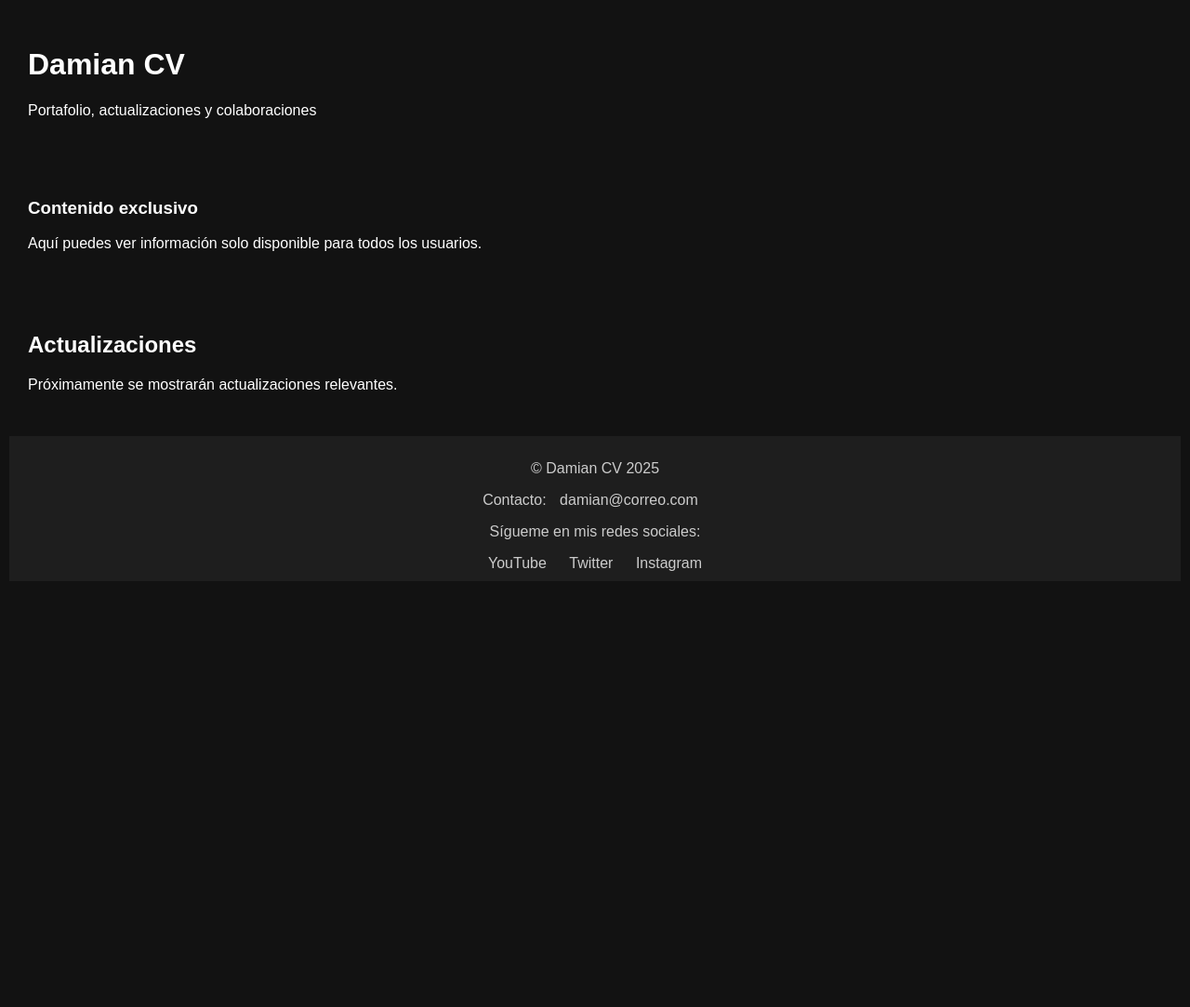
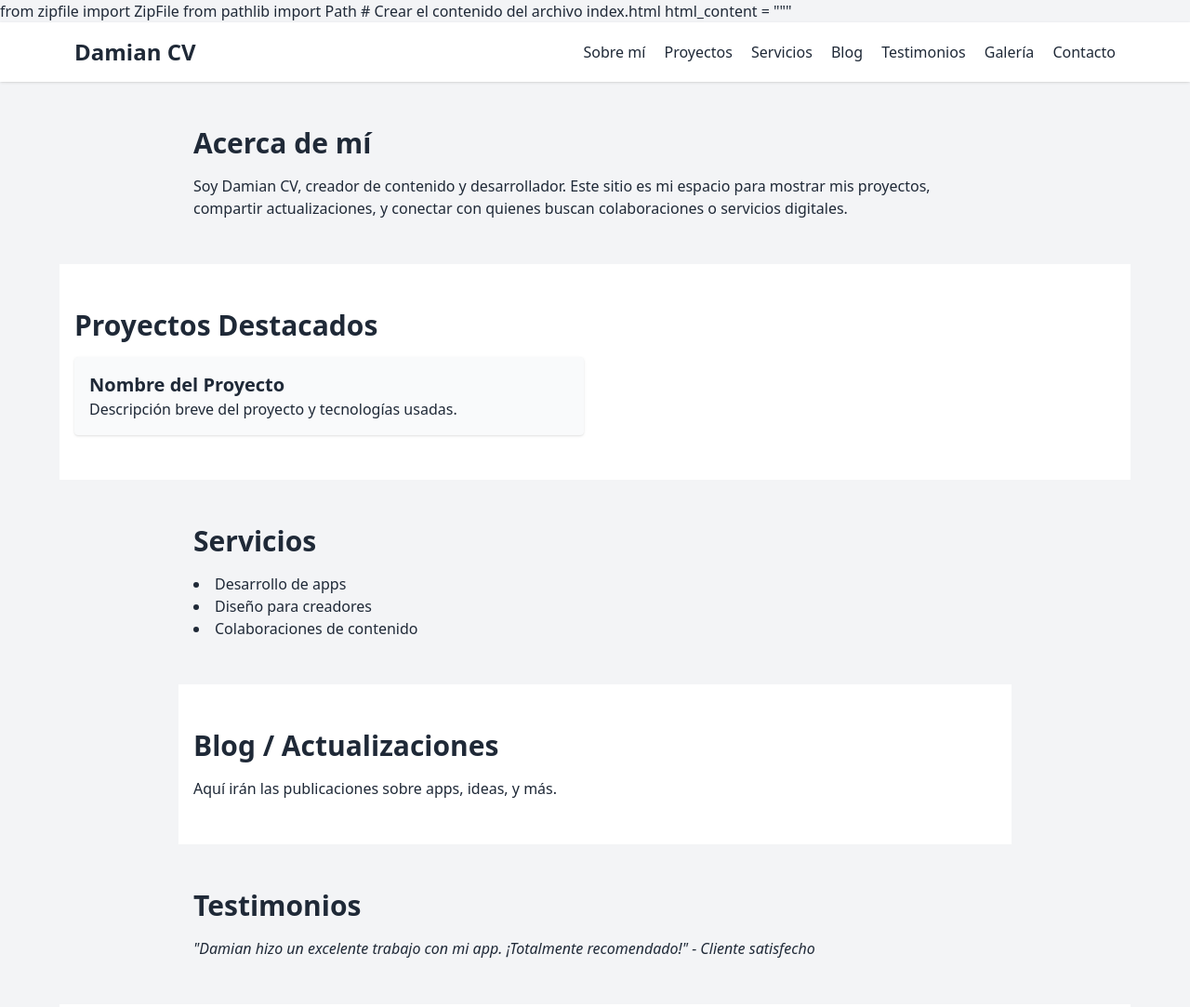
Before and after one commit to ALCACHOFA24/Folder, a plain HTML site: page index.html in a window 1280 px wide. Shown: the top 1083 px of the page at 93% size. Before the commit the page ends 800 px from the top, so only its background shows below. Drawn offline with nearby package versions, Linux system fonts and the light colour scheme.

Commit message:
Update index.html

```diff
--- a/index.html
+++ b/index.html
@@ -1,72 +1,108 @@
+from zipfile import ZipFile
+from pathlib import Path
+
+# Crear el contenido del archivo index.html
+html_content = """
 <!DOCTYPE html>
 <html lang="es">
+<head>
+  <meta charset="UTF-8" />
+  <meta name="viewport" content="width=device-width, initial-scale=1.0" />
+  <title>Damian CV | Portafolio</title>
+  <script src="https://cdn.tailwindcss.com"></script>
+</head>
+<body class="bg-gray-100 text-gray-800 font-sans">
+  <header class="bg-white shadow sticky top-0 z-50">
+    <div class="max-w-6xl mx-auto px-4 py-4 flex justify-between items-center">
+      <h1 class="text-2xl font-bold">Damian CV</h1>
+      <nav class="space-x-4">
+        <a href="#sobre-mi" class="hover:text-blue-500">Sobre mí</a>
+        <a href="#proyectos" class="hover:text-blue-500">Proyectos</a>
+        <a href="#servicios" class="hover:text-blue-500">Servicios</a>
+        <a href="#blog" class="hover:text-blue-500">Blog</a>
+        <a href="#testimonios" class="hover:text-blue-500">Testimonios</a>
+        <a href="#galeria" class="hover:text-blue-500">Galería</a>
+        <a href="#contacto" class="hover:text-blue-500">Contacto</a>
+      </nav>
+    </div>
+  </header>
 
-<head>
-    <meta charset="UTF-8">
-    <meta name="viewport" content="width=device-width, initial-scale=1.0">
-    <title>Damian CV - Portafolio</title>
-    <style>
-        body {
-            font-family: Arial, sans-serif;
-            margin: 0;
-            padding: 0;
-            background-color: #121212;
-            color: white;
-        }
+  <section id="sobre-mi" class="py-12 px-4 max-w-4xl mx-auto">
+    <h2 class="text-3xl font-bold mb-4">Acerca de mí</h2>
+    <p>Soy Damian CV, creador de contenido y desarrollador. Este sitio es mi espacio para mostrar mis proyectos, compartir actualizaciones, y conectar con quienes buscan colaboraciones o servicios digitales.</p>
+  </section>
 
-        header,
-        section,
-        footer {
-            padding: 20px;
-            margin: 10px;
-        }
+  <section id="proyectos" class="py-12 bg-white px-4 max-w-6xl mx-auto">
+    <h2 class="text-3xl font-bold mb-4">Proyectos Destacados</h2>
+    <div class="grid md:grid-cols-2 gap-6">
+      <div class="p-4 bg-gray-50 rounded shadow">
+        <h3 class="text-xl font-semibold">Nombre del Proyecto</h3>
+        <p>Descripción breve del proyecto y tecnologías usadas.</p>
+      </div>
+    </div>
+  </section>
 
-        footer {
-            background-color: #1e1e1e;
-            color: #ccc;
-            text-align: center;
-            padding: 10px;
-        }
+  <section id="servicios" class="py-12 px-4 max-w-4xl mx-auto">
+    <h2 class="text-3xl font-bold mb-4">Servicios</h2>
+    <ul class="list-disc list-inside">
+      <li>Desarrollo de apps</li>
+      <li>Diseño para creadores</li>
+      <li>Colaboraciones de contenido</li>
+    </ul>
+  </section>
 
-        footer a {
-            color: #ccc;
-            text-decoration: none;
-            margin: 0 10px;
-        }
+  <section id="blog" class="py-12 bg-white px-4 max-w-4xl mx-auto">
+    <h2 class="text-3xl font-bold mb-4">Blog / Actualizaciones</h2>
+    <p>Aquí irán las publicaciones sobre apps, ideas, y más.</p>
+  </section>
 
-        footer a:hover {
-            text-decoration: underline;
-        }
-    </style>
-</head>
+  <section id="testimonios" class="py-12 px-4 max-w-4xl mx-auto">
+    <h2 class="text-3xl font-bold mb-4">Testimonios</h2>
+    <blockquote class="italic">"Damian hizo un excelente trabajo con mi app. ¡Totalmente recomendado!" - Cliente satisfecho</blockquote>
+  </section>
 
-<body>
-    <header>
-        <h1>Damian CV</h1>
-        <p>Portafolio, actualizaciones y colaboraciones</p>
-    </header>
+  <section id="galeria" class="py-12 bg-white px-4 max-w-6xl mx-auto">
+    <h2 class="text-3xl font-bold mb-4">Galería</h2>
+    <div class="grid grid-cols-2 md:grid-cols-3 gap-4">
+      <div class="bg-gray-200 h-40">Imagen o video</div>
+    </div>
+  </section>
 
-    <!-- Contenido exclusivo -->
-    <section>
-        <h3>Contenido exclusivo</h3>
-        <p>Aquí puedes ver información solo disponible para todos los usuarios.</p>
-    </section>
+  <section id="contacto" class="py-12 px-4 max-w-4xl mx-auto">
+    <h2 class="text-3xl font-bold mb-4">Contacto</h2>
+    <form class="space-y-4">
+      <input class="w-full border p-2 rounded" type="text" placeholder="Tu nombre" required />
+      <input class="w-full border p-2 rounded" type="email" placeholder="Tu correo" required />
+      <textarea class="w-full border p-2 rounded" placeholder="Tu mensaje" required></textarea>
+      <button class="bg-blue-500 text-white px-4 py-2 rounded hover:bg-blue-600">Enviar</button>
+    </form>
+  </section>
 
-    <!-- Mostrar actualizaciones -->
-    <section>
-        <h2>Actualizaciones</h2>
-        <p>Próximamente se mostrarán actualizaciones relevantes.</p>
-    </section>
+  <section id="comentarios" class="py-12 bg-white px-4 max-w-4xl mx-auto">
+    <h2 class="text-3xl font-bold mb-4">Comentarios</h2>
+    <form class="space-y-4">
+      <input class="w-full border p-2 rounded" type="text" placeholder="Nombre" />
+      <textarea class="w-full border p-2 rounded" placeholder="Deja tu comentario"></textarea>
+      <button class="bg-green-500 text-white px-4 py-2 rounded hover:bg-green-600">Publicar</button>
+    </form>
+  </section>
 
-    <footer>
-        <p>© Damian CV 2025</p>
-        <p>Contacto: <a href="mailto:damian@correo.com">damian@correo.com</a></p>
-        <p>Sígueme en mis redes sociales:</p>
-        <a href="https://www.youtube.com/c/DAMIANCV" target="_blank">YouTube</a>
-        <a href="https://twitter.com/DAMIANCV" target="_blank">Twitter</a>
-        <a href="https://www.instagram.com/DAMIANCV" target="_blank">Instagram</a>
-    </footer>
+  <footer class="bg-gray-800 text-white py-6 text-center">
+    <p>&copy; 2025 Damian CV. Todos los derechos reservados.</p>
+  </footer>
+</body>
+</html>
+"""
 
-</body>
+# Crear archivo HTML
+project_dir = Path("/mnt/data/portafolio")
+project_dir.mkdir(parents=True, exist_ok=True)
+html_path = project_dir / "index.html"
+html_path.write_text(html_content, encoding="utf-8")
 
-</html>
+# Crear ZIP
+zip_path = Path("/mnt/data/portafolio.zip")
+with ZipFile(zip_path, 'w') as zipf:
+    zipf.write(html_path, arcname="index.html")
+
+zip_path
```
